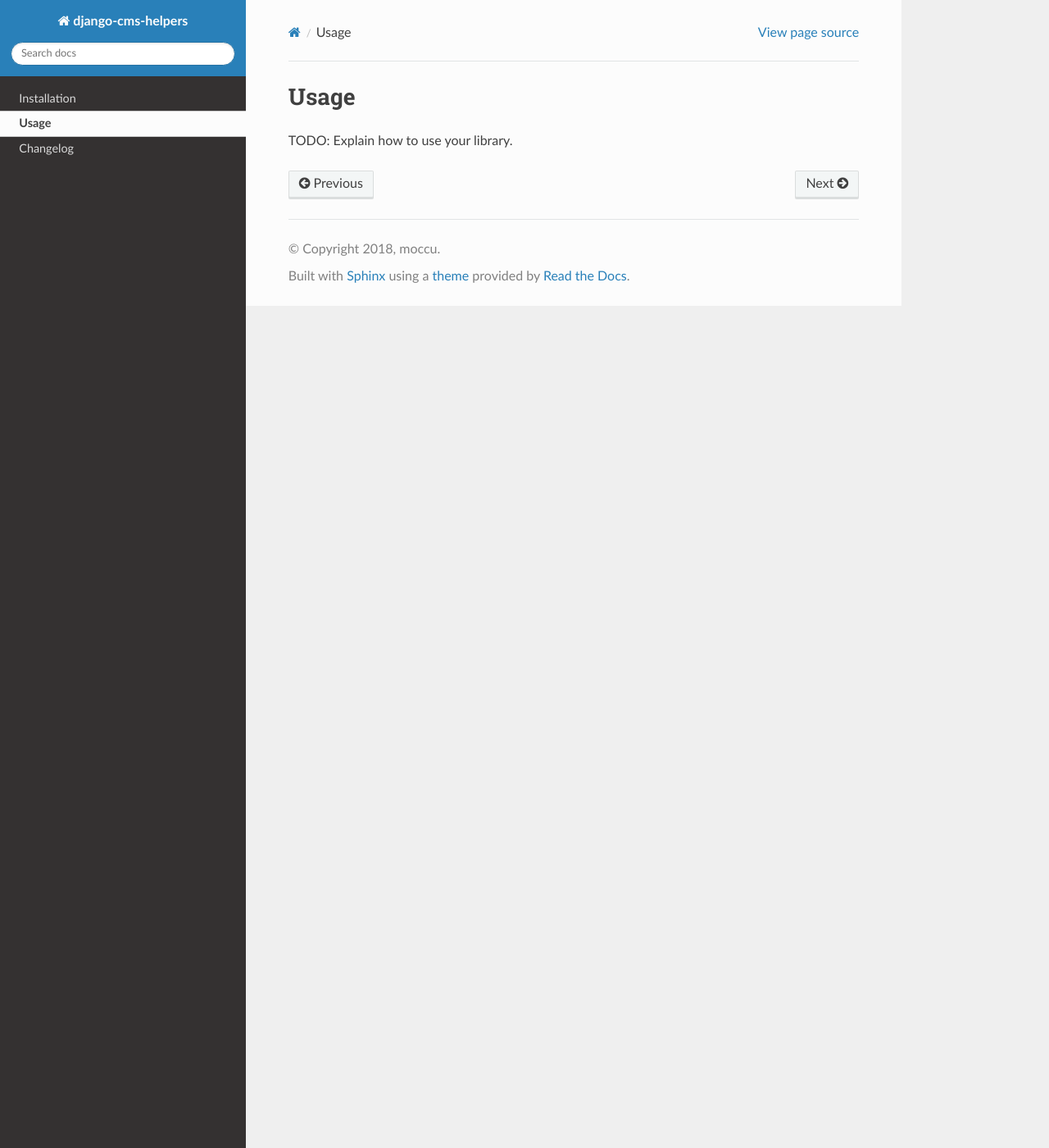
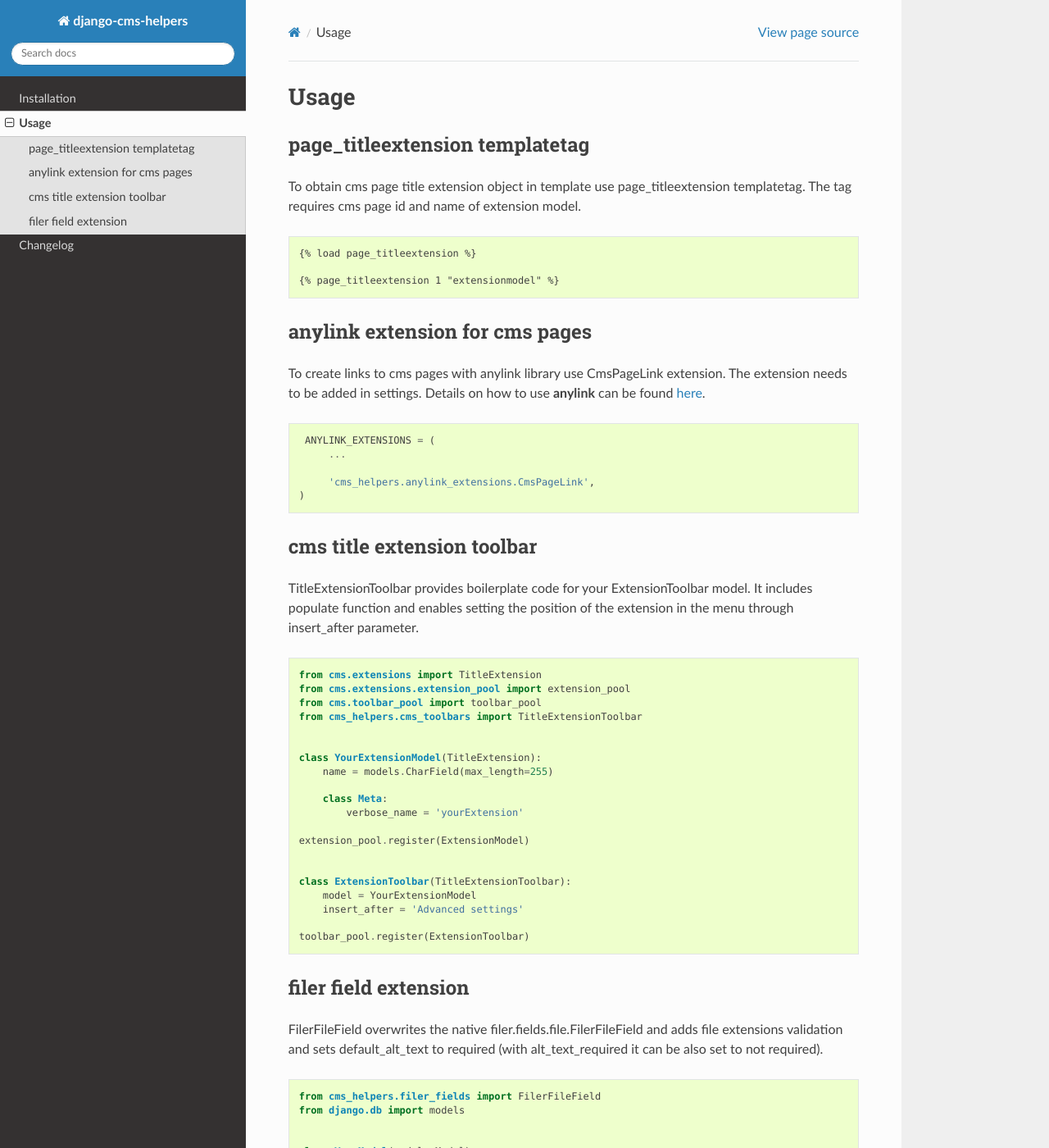
Before and after one commit to stephrdev/django-cms-helpers, a Sphinx documentation site: the page built from docs/usage.rst, in a window 1280 px wide and 1400 px high. Shown: the whole window at 82% size. Built offline with Sphinx 7.4.7 and the Read the Docs theme 2.0.0, drawn with Linux system fonts in a browser that asks for light colours; pages that are not in the unit, such as notebooks, are missing from menus; some of the changed text lies outside the part shown.

Commit message:
Update docu

```diff
--- a/docs/usage.rst
+++ b/docs/usage.rst
@@ -1,4 +1,87 @@
 Usage
 =====
 
-TODO: Explain how to use your library.
+page_titleextension templatetag
+-------------------------------
+
+To obtain cms page title extension object in template use
+page_titleextension templatetag. The tag requires cms page id
+and name of extension model.
+
+
+.. code-block:: text
+
+    {% load page_titleextension %}
+
+    {% page_titleextension 1 "extensionmodel" %}
+
+
+anylink extension for cms pages
+-------------------------------
+
+To create links to cms pages with anylink library use CmsPageLink extension.
+The extension needs to be added in settings. Details on how to use **anylink**
+can be found `here <https://django-anylink.readthedocs.io/en/latest/>`_.
+
+
+.. code-block:: python
+
+    ANYLINK_EXTENSIONS = (
+        ...
+
+        'cms_helpers.anylink_extensions.CmsPageLink',
+   )
+
+
+cms title extension toolbar
+---------------------------
+
+TitleExtensionToolbar provides boilerplate code for your ExtensionToolbar model.
+It includes populate function and enables setting the position
+of the extension in the menu through insert_after parameter.
+
+
+.. code-block:: python
+
+    from cms.extensions import TitleExtension
+    from cms.extensions.extension_pool import extension_pool
+    from cms.toolbar_pool import toolbar_pool
+    from cms_helpers.cms_toolbars import TitleExtensionToolbar
+
+
+    class YourExtensionModel(TitleExtension):
+        name = models.CharField(max_length=255)
+
+        class Meta:
+            verbose_name = 'yourExtension'
+
+    extension_pool.register(ExtensionModel)
+
+
+    class ExtensionToolbar(TitleExtensionToolbar):
+        model = YourExtensionModel
+        insert_after = 'Advanced settings'
+
+    toolbar_pool.register(ExtensionToolbar)
+
+
+filer field extension
+---------------------
+
+FilerFileField overwrites the native filer.fields.file.FilerFileField
+and adds file extensions validation and sets default_alt_text
+to required (with alt_text_required it can be also set to not required).
+
+
+.. code-block:: python
+
+    from cms_helpers.filer_fields import FilerFileField
+    from django.db import models
+
+
+    class YourModel(models.Model):
+        your_file = FilerFileField(
+            _('Your File'),
+            extensions=('png', 'jpg', 'gif'),
+            alt_text_required=False
+        )
--- a/setup.py
+++ b/setup.py
@@ -15,7 +15,7 @@ with open(os.path.join(BASE_DIR, 'README.rst'), encoding='utf-8') as f:
 setup(
     name='django-cms-helpers',
     version=VERSION,
-    description='TODO: Explain what your libraries does.',
+    description='django-cms-helpers is a collection of helpers when working with django-cms.',
     long_description=long_description,
     url='https://github.com/lenarother/django-cms-helpers',
     project_urls={
```
Also changed, not shown: README.rst (+6 -4 lines), docs/installation.rst (+11 -1 lines).
